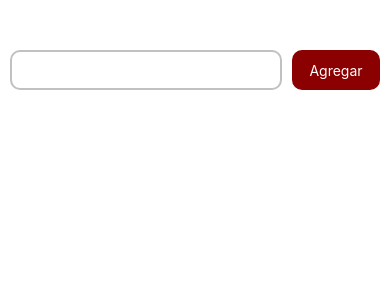
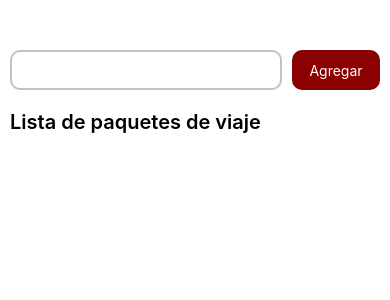
Before and after one commit to AgustinCarbajal1997/coder-clase-3, a React Native app: screen / in a window 390 px wide. Shown: the top 300 px of the page. Built offline with nearby package versions, Linux system fonts and the light colour scheme.

Commit message:
[feature] inputs, flatlist & modal

```diff
--- a/src/components/Button/index.js
+++ b/src/components/Button/index.js
@@ -2,10 +2,10 @@ import { View, Text, TouchableOpacity } from "react-native";
 import React from "react";
 import styles from "./styles";
 
-const Button = () => {
+const Button = ({ onPress }) => {
   return (
     <View style={styles.buttonContainer}>
-      <TouchableOpacity activeOpacity={0.8}>
+      <TouchableOpacity activeOpacity={0.8} onPress={onPress}>
         <Text style={styles.buttonText}>Agregar</Text>
       </TouchableOpacity>
     </View>
--- a/src/components/Input/index.js
+++ b/src/components/Input/index.js
@@ -2,10 +2,14 @@ import { View, TextInput } from "react-native";
 import React from "react";
 import styles from "./styles";
 
-const Input = () => {
+const Input = ({ onChangeText, value }) => {
   return (
     <View style={styles.inputContainer}>
-      <TextInput style={styles.input} />
+      <TextInput
+        style={styles.input}
+        value={value}
+        onChangeText={(text) => onChangeText(text)}
+      />
     </View>
   );
 };
--- /dev/null
+++ b/src/components/Item/index.js
@@ -0,0 +1,15 @@
+import { View, Text, TouchableOpacity } from "react-native";
+import React from "react";
+import styles from "./styles";
+
+const Item = ({ data, selectPlace }) => {
+  return (
+    <View style={styles.itemContainer}>
+      <TouchableOpacity onPress={() => selectPlace(data)}>
+        <Text style={styles.itemText}>{data.name}</Text>
+      </TouchableOpacity>
+    </View>
+  );
+};
+
+export default Item;
--- /dev/null
+++ b/src/components/Item/styles.js
@@ -0,0 +1,18 @@
+import { StyleSheet } from "react-native";
+
+const styles = StyleSheet.create({
+  itemContainer: {
+    borderColor: "black",
+    borderWidth: 1,
+    borderRadius: 10,
+    height: 40,
+    justifyContent: "center",
+    paddingHorizontal: 10,
+    marginVertical: 5,
+  },
+  itemText: {
+    color: "black",
+  },
+});
+
+export default styles;
--- /dev/null
+++ b/src/components/List/index.js
@@ -0,0 +1,28 @@
+import { View, Text, FlatList } from "react-native";
+import React from "react";
+import Item from "../Item";
+import styles from "./styles";
+
+const List = ({ data, selectPlace }) => {
+  return (
+    <View style={styles.listSection}>
+      <View style={styles.titleContainer}>
+        <Text style={styles.titleText}>Lista de paquetes de viaje</Text>
+      </View>
+      <View>
+        <FlatList
+          data={data}
+          keyExtractor={(item) => item.id}
+          renderItem={({ item }) => (
+            <Item data={item} selectPlace={selectPlace} />
+          )}
+        />
+        {/* {data.map((item) => (
+          <Item data={item} key={item.id} />
+        ))} */}
+      </View>
+    </View>
+  );
+};
+
+export default List;
--- /dev/null
+++ b/src/components/List/styles.js
@@ -0,0 +1,17 @@
+import { StyleSheet } from "react-native";
+
+const styles = StyleSheet.create({
+  listSection: {
+    rowGap: 10,
+  },
+  titleContainer: {
+    height: 30,
+  },
+  titleText: {
+    color: "black",
+    fontSize: 20,
+    fontWeight: "600",
+  },
+});
+
+export default styles;
--- /dev/null
+++ b/src/components/ModalConfirmation/index.js
@@ -0,0 +1,39 @@
+import { View, Text, Pressable, Modal } from "react-native";
+import React from "react";
+import styles from "./styles";
+
+const ModalConfirmation = ({
+  modalVisible,
+  setModalVisible,
+  onConfirmDeletion,
+  selectedPlace,
+}) => {
+  return (
+    <Modal animationType="slide" transparent={true} visible={modalVisible}>
+      <View style={styles.centeredView}>
+        <View style={styles.modalView}>
+          <Text style={styles.modalTextTitle}>
+            ¿Realmente desea eliminar el siguiente paquete?
+          </Text>
+          <Text style={styles.modalText}>{selectedPlace?.name}</Text>
+          <View style={styles.containerButtons}>
+            <Pressable
+              style={styles.button}
+              onPress={() => setModalVisible(false)}
+            >
+              <Text style={styles.textStyle}>Cancelar</Text>
+            </Pressable>
+            <Pressable
+              style={[styles.button, styles.buttonClose]}
+              onPress={() => onConfirmDeletion(selectedPlace?.id)}
+            >
+              <Text style={styles.textStyle}>Eliminar</Text>
+            </Pressable>
+          </View>
+        </View>
+      </View>
+    </Modal>
+  );
+};
+
+export default ModalConfirmation;
--- /dev/null
+++ b/src/components/ModalConfirmation/styles.js
@@ -0,0 +1,55 @@
+import { StyleSheet } from "react-native";
+
+const styles = StyleSheet.create({
+  centeredView: {
+    flex: 1,
+    justifyContent: "center",
+    alignItems: "center",
+    marginTop: 22,
+  },
+  modalView: {
+    margin: 20,
+    backgroundColor: "white",
+    borderRadius: 20,
+    padding: 35,
+    alignItems: "center",
+    shadowColor: "#000",
+    shadowOffset: {
+      width: 0,
+      height: 2,
+    },
+    shadowOpacity: 0.25,
+    shadowRadius: 4,
+    elevation: 5,
+  },
+  button: {
+    borderRadius: 20,
+    padding: 10,
+    elevation: 2,
+  },
+  buttonClose: {
+    backgroundColor: "darkred",
+  },
+  textStyle: {
+    color: "white",
+    fontWeight: "bold",
+    textAlign: "center",
+  },
+  modalTextTitle: {
+    fontWeight: "700",
+    fontSize: 18,
+    textAlign: "center",
+  },
+  modalText: {
+    fontSize: 16,
+    marginBottom: 15,
+    textAlign: "center",
+    marginVertical: 20,
+  },
+  containerButtons: {
+    flexDirection: "row",
+    gap: 20,
+  },
+});
+
+export default styles;
--- a/src/screens/Home/index.js
+++ b/src/screens/Home/index.js
@@ -1,16 +1,50 @@
-import { View, Text } from "react-native";
-import React from "react";
+import { View } from "react-native";
+import React, { useState } from "react";
 import styles from "./styles";
 import Input from "../../components/Input";
 import Button from "../../components/Button";
+import List from "../../components/List";
+import Modal from "../../components/ModalConfirmation";
 
 const Home = () => {
+  const [input, setInput] = useState("");
+  const [places, setPlaces] = useState([]);
+  const [selectedPlace, setSelectedPlace] = useState(null);
+  const [modalVisible, setModalVisible] = useState(false);
+
+  const addNewPlace = () => {
+    if (input === "") return;
+    setPlaces([...places, { name: input, id: Date.now() }]);
+    setInput("");
+  };
+
+  const onConfirmDeletion = (id) => {
+    const filteredPlaces = places.filter((item) => item.id !== id);
+    setPlaces(filteredPlaces);
+    setModalVisible(false);
+    setSelectedPlace(null);
+  };
+
+  const selectPlace = (item) => {
+    setSelectedPlace(item);
+    setModalVisible(true);
+  };
+
   return (
     <View style={styles.container}>
       <View style={styles.containerAddItem}>
-        <Input />
-        <Button />
+        <Input onChangeText={setInput} value={input} />
+        <Button onPress={addNewPlace} />
       </View>
+      <View>
+        <List data={places} selectPlace={selectPlace} />
+      </View>
+      <Modal
+        modalVisible={modalVisible}
+        setModalVisible={setModalVisible}
+        selectedPlace={selectedPlace}
+        onConfirmDeletion={onConfirmDeletion}
+      />
     </View>
   );
 };
--- a/src/screens/Home/styles.js
+++ b/src/screens/Home/styles.js
@@ -11,7 +11,6 @@ const styles = StyleSheet.create({
     width: "100%",
     flexDirection: "row",
     gap: 10,
-    flex: 1,
   },
 });
 
```
